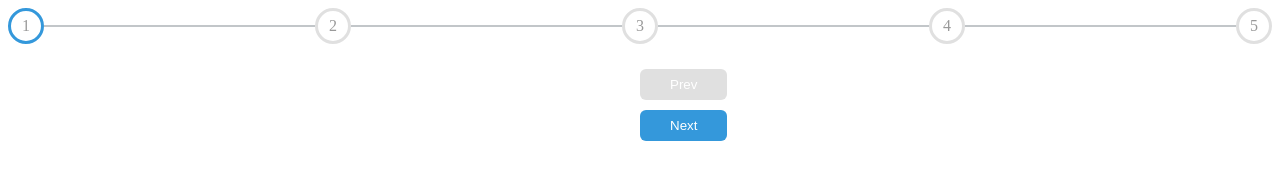
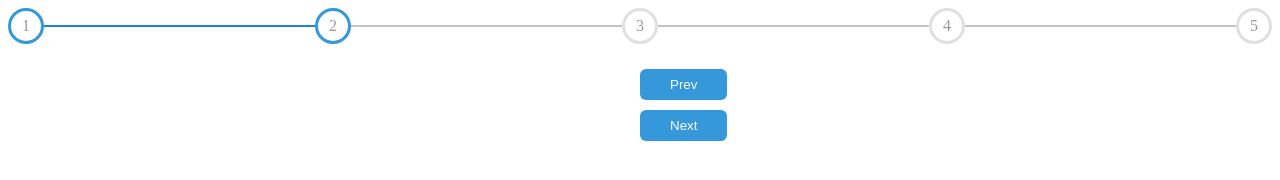
Before and after one commit to acciojob/progress-bar-akeeb12, a website: page main.html in a window 1280 px wide. Both pictures are taken after a click on the button "Next". Drawn offline with Linux system fonts and the light colour scheme.

Commit message:
created a submission

```diff
--- a/script.js
+++ b/script.js
@@ -1,34 +1,37 @@
 //your JS code here. If required.
-const circles = document.querySelectortAll(".circle");
+const circles = document.querySelectorAll('.circle');
 
-const lines = document.querySelectorAll(".line");
+const lines = document.querySelectorAll('.line');
 
-const nextButton = document.querySelector("next");
-const prevButton = document.querySelector("prev");
+const nextButton = document.querySelector("#next");
+const prevButton = document.querySelector("#prev");
 
 let currentActive = 1;
 
 nextButton.addEventListener('click', () =>
 	{
 		currentActive++;
+		updateUi();
 	});
 
 prevButton.addEventListener('click', () =>
 	{
 		currentActive--;
 
-	});
+		updateUi();
+
+	})
 function updateUi() {
 	circles.forEach((circle, idx) =>
 		{
 			idx < currentActive ?
 			circle.classList.add("active") :
-				cicrcle.classList.remove("active");
+				circle.classList.remove("active");
 		});
 	lines.forEach((line, idx) =>
 		{
 			idx < currentActive -1 ?
-				circle.classList.add("active") :
+				line.classList.add("active") :
 				line.classList.remove("active");
 		});
 
```
Also changed, not shown: main.html (+2 -1 lines).
